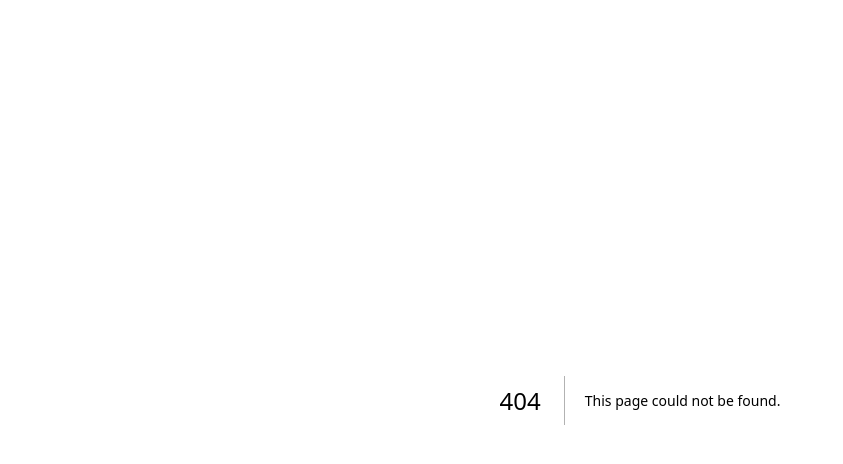
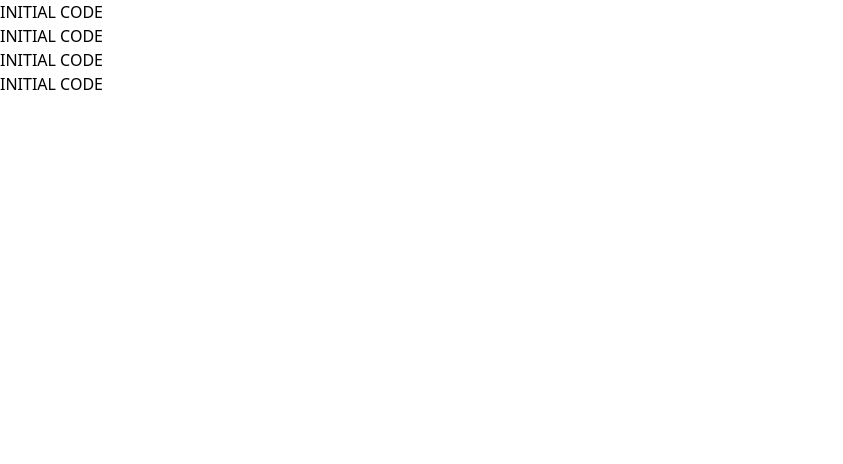
Before and after one commit to test-party/guinea-pig-next, a Next.js app: page /global-stress-test in a window 1280 px wide. Before the commit this address had no page. Shown: the top 464 px of the page, without its empty margins (0-843 px from the left). Built offline with nearby package versions, Linux system fonts and the light colour scheme.

Commit message:
add global stress test

```diff
--- /dev/null
+++ b/src/app/global-stress-test/page.tsx
@@ -0,0 +1,15 @@
+//http://localhost:3000/global-stress-test
+export default function GlobalStressTest() {
+    return (
+        <div>
+            <div id="custom-test-global-case-1">INITIAL CODE</div>
+            <div id="custom-test-global-case-2">INITIAL CODE</div>
+            <div id="custom-test-global-case-3">
+                INITIAL CODE
+            </div>
+            <div id="custom-test-global-case-4">
+                INITIAL CODE
+            </div>
+        </div>
+    )
+}
```
